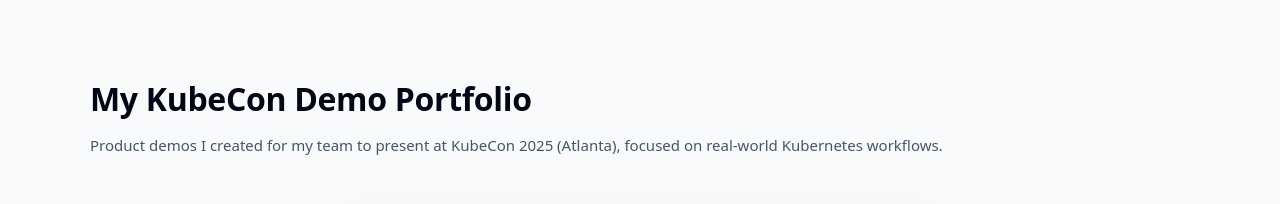
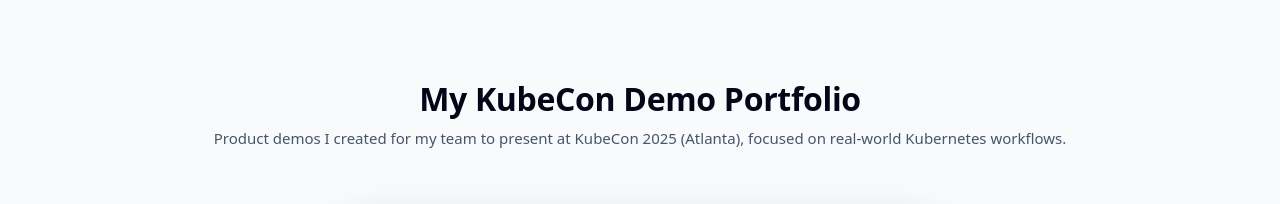
Before and after one commit to ashoknayak777/my-kubecon-demos, a React (Vite) app: page / in a window 1280 px wide. Shown: the top 204 px of the page. Built offline with nearby package versions, Linux system fonts and the light colour scheme.

Commit message:
Center aligned title and subtitle

```diff
--- a/src/index.css
+++ b/src/index.css
@@ -29,6 +29,8 @@ main {
 header {
   max-width: 1100px;
   margin-bottom: 40px;
+  margin: 0 auto 40px;
+  text-align: center;
 }
 
 header h1 {
@@ -43,6 +45,7 @@ header h1 {
   font-size: 15px;
   color: #475569;
   max-width: 1200px;
+  margin: 0 auto;
 }
 
 /* =========================================================
```
